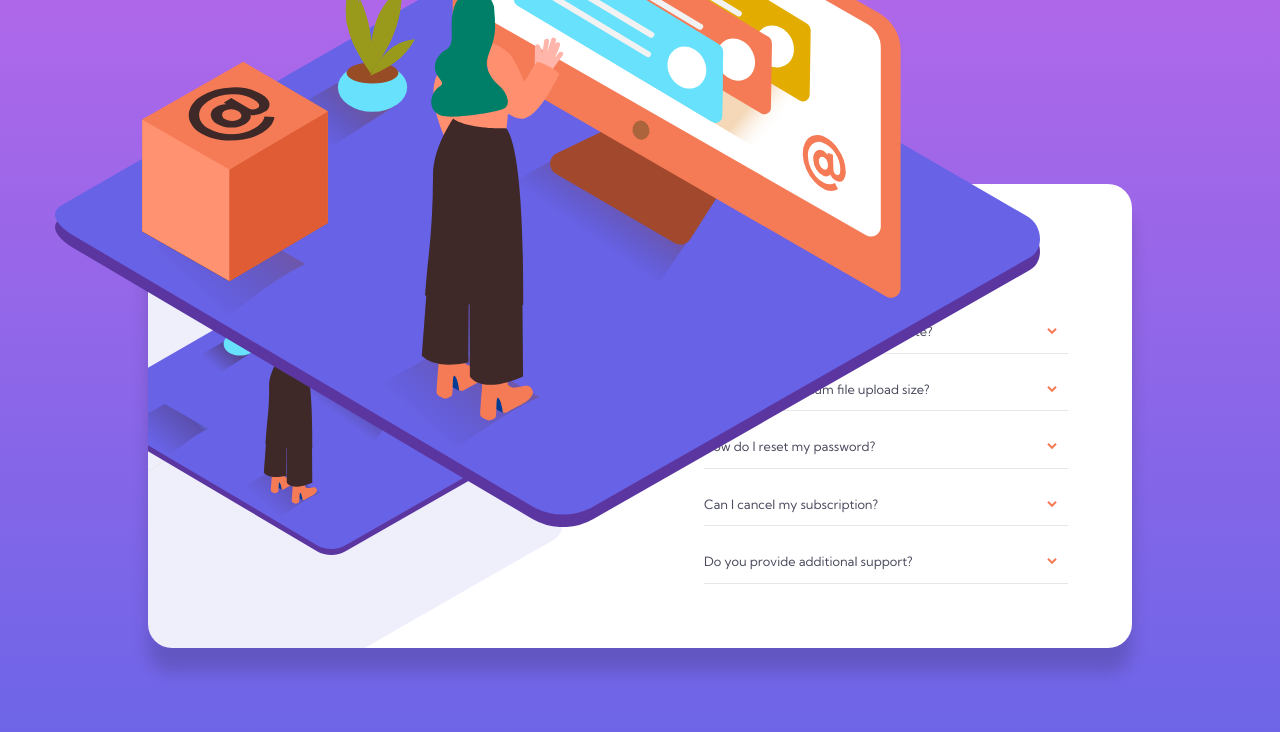
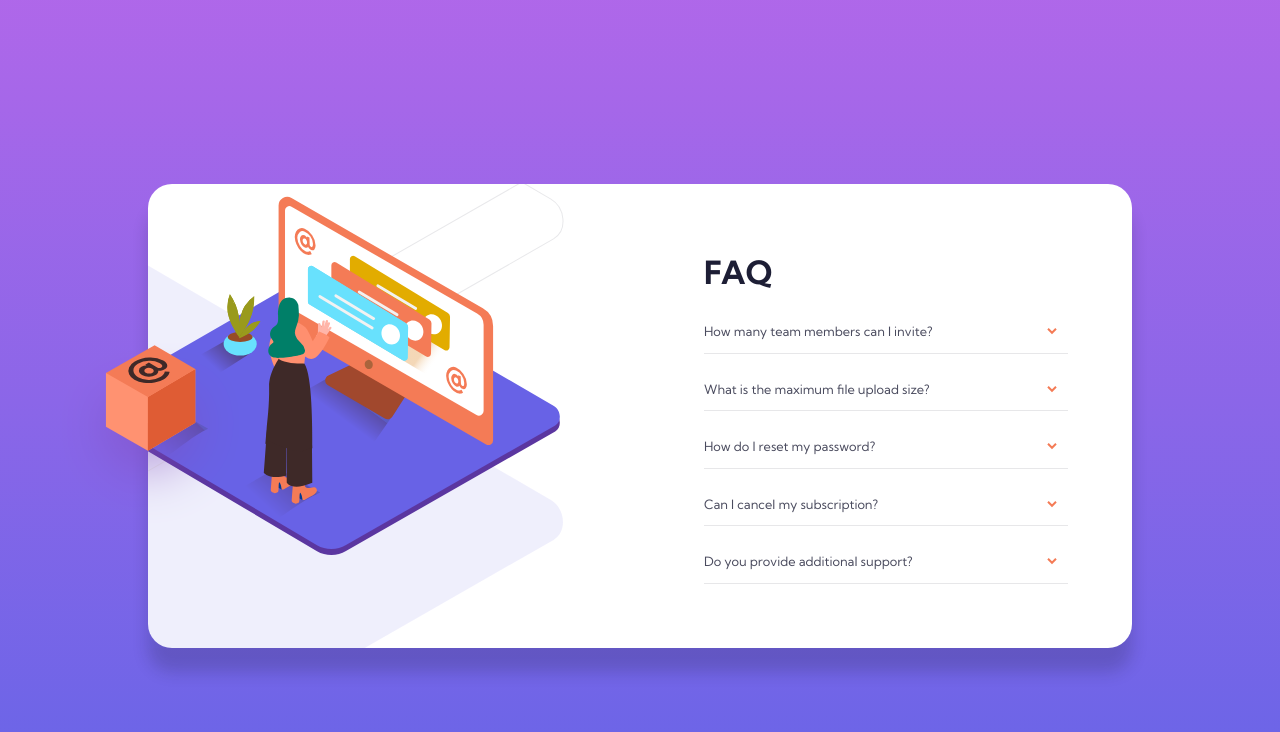
Before and after one commit to aidynych/faq-accordion-card-bb, a React (Vite) app: page / in a window 1280 px wide. Shown: the top 732 px of the page. Built offline with nearby package versions, Linux system fonts and the light colour scheme.

Commit message:
change path of box

```diff
--- a/src/App.jsx
+++ b/src/App.jsx
@@ -11,7 +11,7 @@ function App() {
       <section className="card">
         <img
           className="box-img"
-          src="../public/images/illustration-woman-online-mobile.svg"
+          src="/public/images/illustration-box-desktop.svg"
           alt=""
         />
         <div className="img-container">
```
